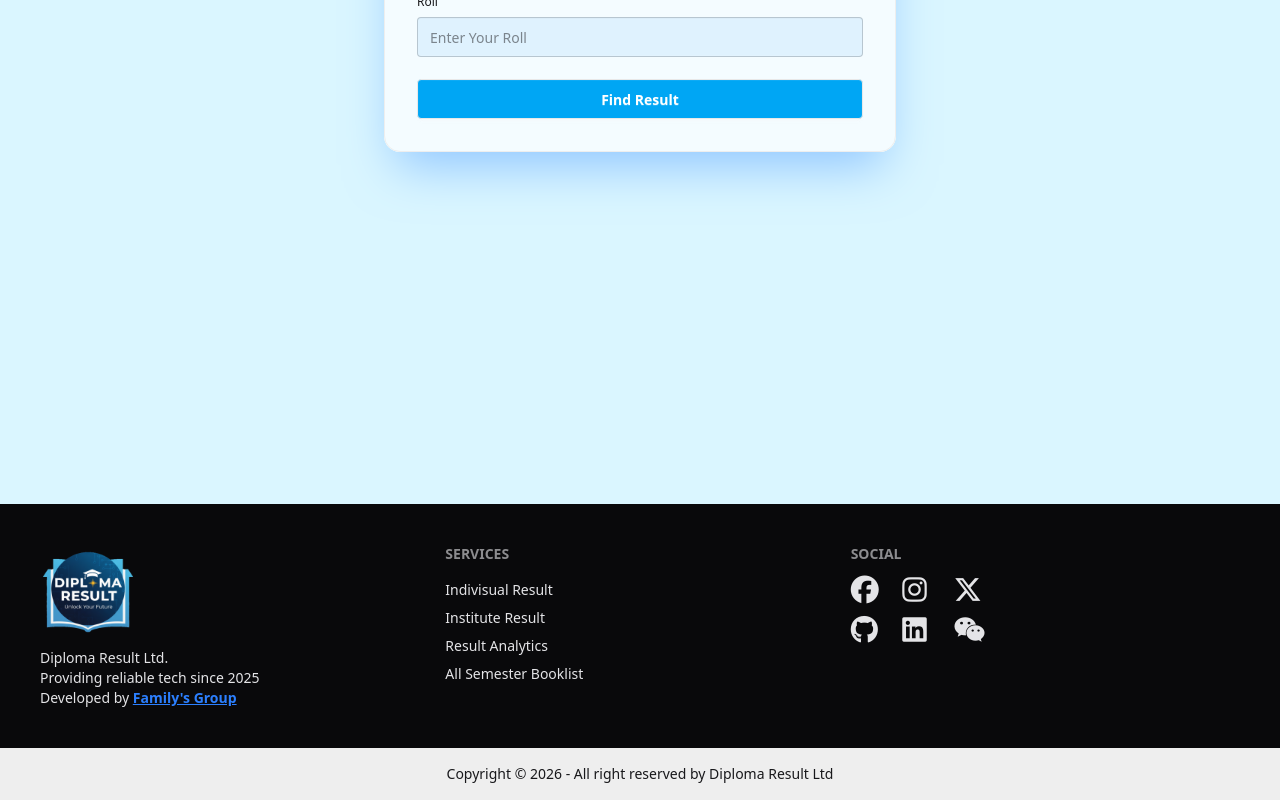
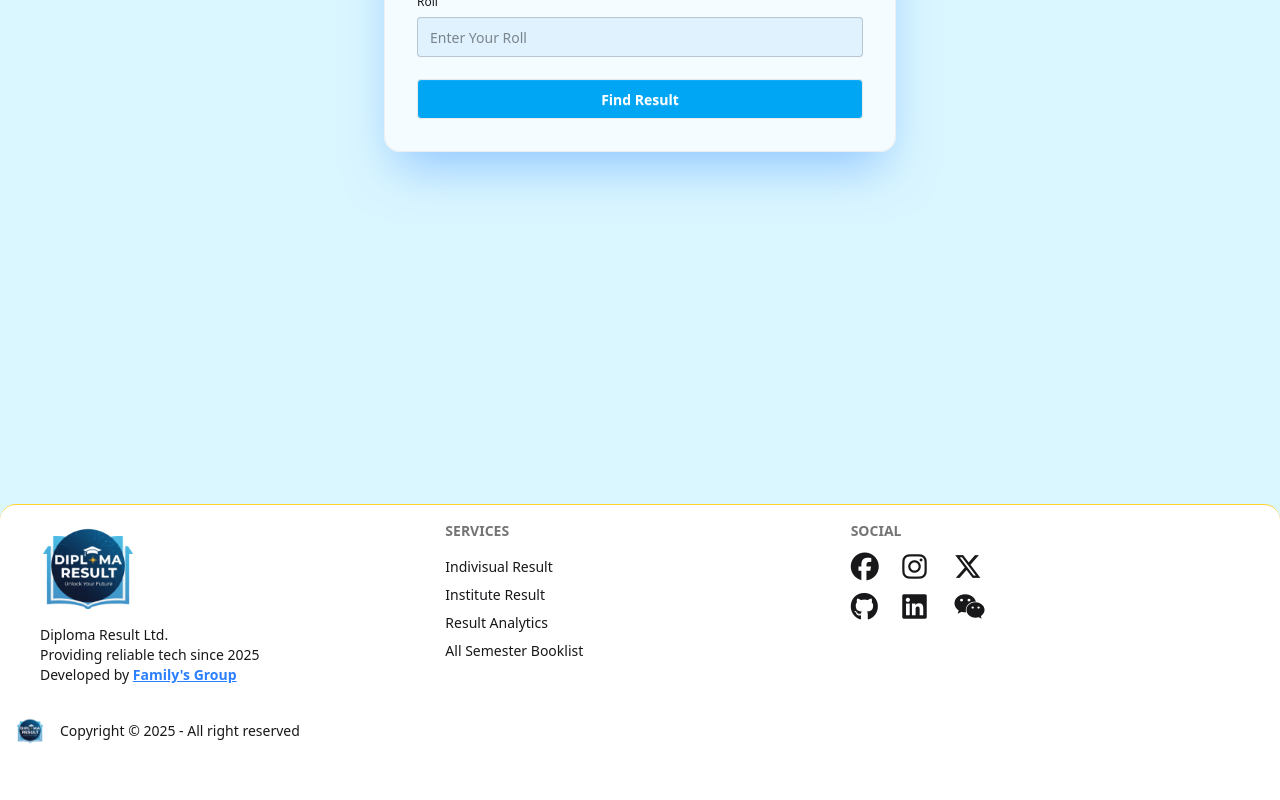
Before and after one commit to abusayedsohag/student-result-management-system, a React (Vite) app: page / in a window 1280 px wide. Shown: the part 401-1201 px from the top of the page. After the commit the page ends 1162 px from the top, so only its background shows below. Built offline with nearby package versions, Linux system fonts and the light colour scheme; no server answers.

Commit message:
footer modify and reDeign

```diff
--- a/src/Components/Footer/Footer.jsx
+++ b/src/Components/Footer/Footer.jsx
@@ -3,7 +3,7 @@ import logo from "../../../public/logo.png"
 const Footer = () => {
     return (
         <div className="">
-            <footer className="footer grid grid-cols-2 md:grid-cols-3 bg-neutral text-neutral-content p-4 md:p-10">
+            <footer className="footer grid grid-cols-2 md:grid-cols-3 bg-white rounded-t-2xl p-4 md:px-10 border-t border-amber-300">
                 <aside className="col-span-2 md:col-span-1">
                     <img src={logo} alt="Logo" className='h-16 md:h-24' />
                     <p className="md:text-sm">
@@ -32,10 +32,9 @@ const Footer = () => {
                     </div>
                 </nav>
             </footer>
-            <footer className="footer sm:footer-horizontal footer-center bg-base-300 text-base-content p-1 md:p-4">
-                <aside>
-                    <p className="text-[10px] md:text-sm">Copyright © 2026 - All right reserved by Diploma Result Ltd</p>
-                </aside>
+            <footer className="footer flex bg-white items-center p-4">
+                <img className='h-7' src={logo} alt="Diploma result" />
+                <p>Copyright © {new Date().getFullYear()} - All right reserved</p>
             </footer>
         </div>
     );
```
